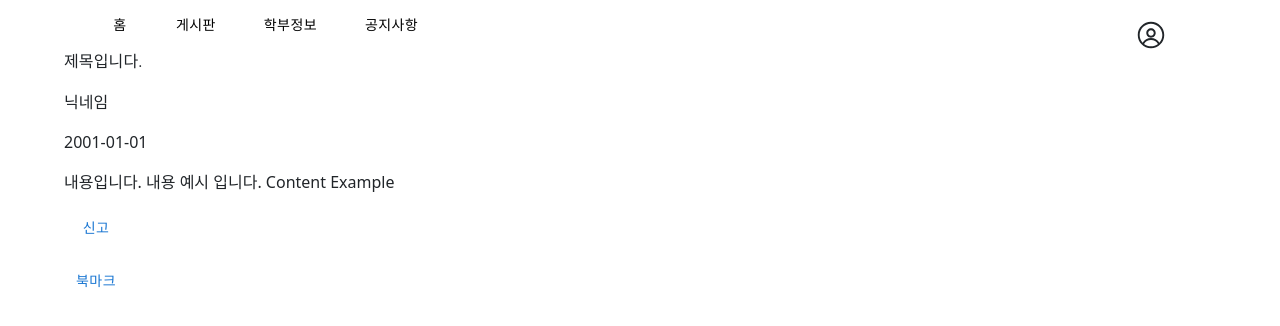
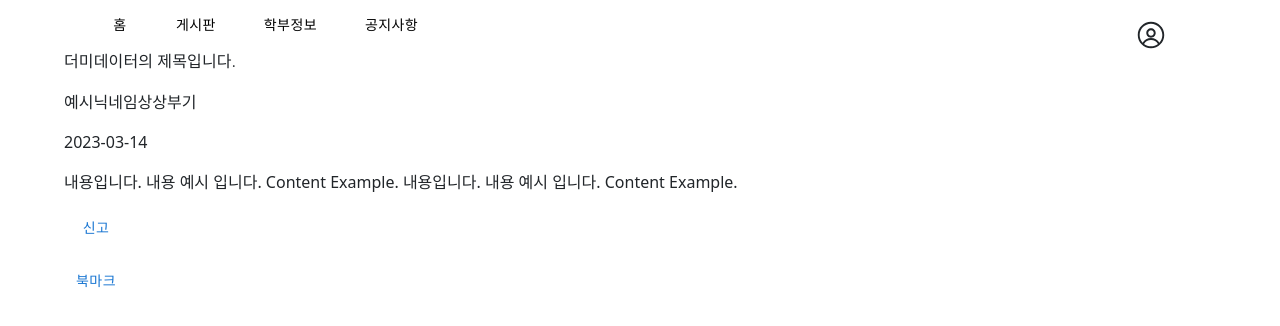
Before and after one commit to htkwon/Capstone-Design, a React (Create React App) app in the folder src/main/frontend/: page /free/1 in a window 1280 px wide. Shown: the top 326 px of the page. Built offline with nearby package versions, Linux system fonts and the light colour scheme.

Commit message:
REFACTOR : #37 코드 정리

```diff
--- a/src/main/frontend/src/components/pages/Board/Free/ViewPosting.tsx
+++ b/src/main/frontend/src/components/pages/Board/Free/ViewPosting.tsx
@@ -10,37 +10,44 @@ import {
   Typography,
   Button,
 } from "@mui/material";
+import { Reply } from "../../../../model/reply";
 
-/**
- * 자유 게시글 상세보기 페이지 입니다.
- */
-
-//자유게시판 페이지 인터페이스
-interface FreeBoardItems {
-  id: number; //각 게시글이 가진 아이디
+//자유 상세보기 인터페이스
+interface FreeDetailItems {
+  id: number;
   title: String;
   content: String;
   nickname: String;
-  time: String;
-  bookmark: number;
-  comment: number;
+  profileImg: String;
+  stuId: number;
+  createdDate: String;
+  report: number;
+  bookmarks: number;
+  reply: number;
+  replyList?: Array<Reply> | undefined; //은서: 추후 댓글창 관련해서 이야기 나눠보고 수정해도 될 것 같습니다!
 }
 
 //더미데이터
 const initial = {
   id: 456,
-  title: "제목입니다.",
-  content: "내용입니다. 내용 예시 입니다. Content Example",
-  nickname: "닉네임",
-  time: "2001-01-01",
-  bookmark: 0,
-  comment: 0
-}
+  title: "더미데이터의 제목입니다.",
+  content:
+    "내용입니다. 내용 예시 입니다. Content Example. 내용입니다. 내용 예시 입니다. Content Example. ",
+  nickname: "예시닉네임상상부기",
+  profileImg:
+    "https://encrypted-tbn0.gstatic.com/images?q=tbn:ANd9GcTYe-zIT7cyG-M6Vlla38oVJ6twus0auSO7tQ&usqp=CAU" as string,
+  stuId: 1971096,
+  createdDate: "2023-03-14",
+  report: 0,
+  bookmarks: 0,
+  reply: 0,
+};
 
 const ViewPosting: React.FC = (): JSX.Element => {
-  const [postItem, setPostItem] = useState<FreeBoardItems|undefined>(initial);
+  const [postItem, setPostItem] = useState<FreeDetailItems | undefined>(
+    initial
+  );
   const { id } = useParams();
-  console.log(`현재 게시글 id ${id}`);
   const detailPosting = postItem ? (
     <>
       <Grid container direction="column" spacing={2}>
@@ -48,7 +55,7 @@ const ViewPosting: React.FC = (): JSX.Element => {
           <Typography>{postItem.title}</Typography>
         </Grid>
         <Grid item>{postItem.nickname}</Grid>
-          <Grid item>{postItem.time}</Grid>
+        <Grid item>{postItem.createdDate}</Grid>
         <Grid item>{postItem.content}</Grid>
         <Grid item>
           <Button>
@@ -60,18 +67,10 @@ const ViewPosting: React.FC = (): JSX.Element => {
           {/*북마크버튼 누르면 사용자 정보의 북마크에 해당 게시글 추가,  게시글 정보의 북마크 수 +1, 한번더 클릭 시 해제*/}
         </Grid>
       </Grid>
-        {/*<Stack>
-          {viewReplies}
-          <WriteReply loginUser={user1} />
-  </Stack>*/ }
     </>
   ) : (
     <Typography>no data</Typography>
   );
-
- {/* const viewReplies = postItem.replies
-    .filter((reply) => postItem.uuid === reply.reactedPosting.uuid)
-    .map((reply, idx) => <ViewReply reply={reply} key={idx} />); */}
 
   return (
     <>
```
Lines whose indentation alone changed are shown as unchanged.
